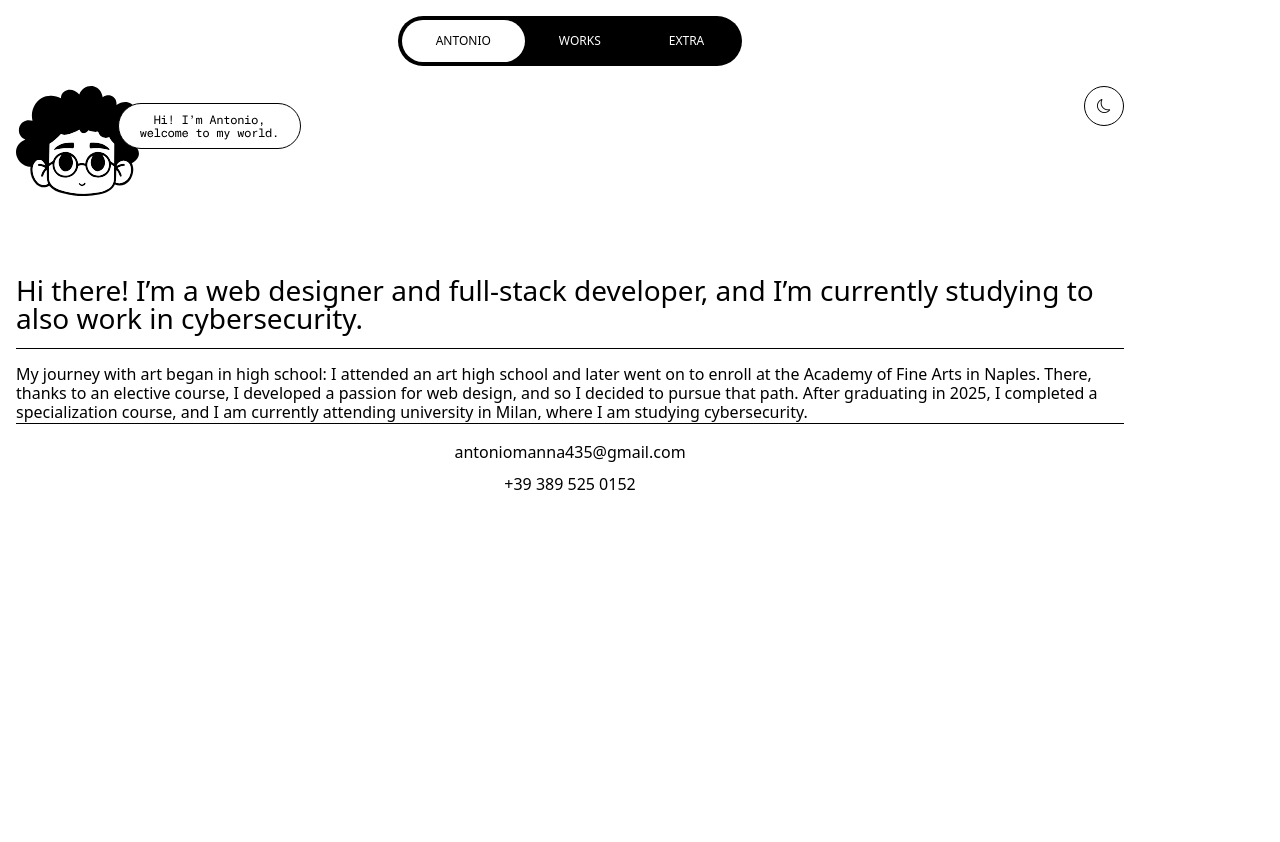
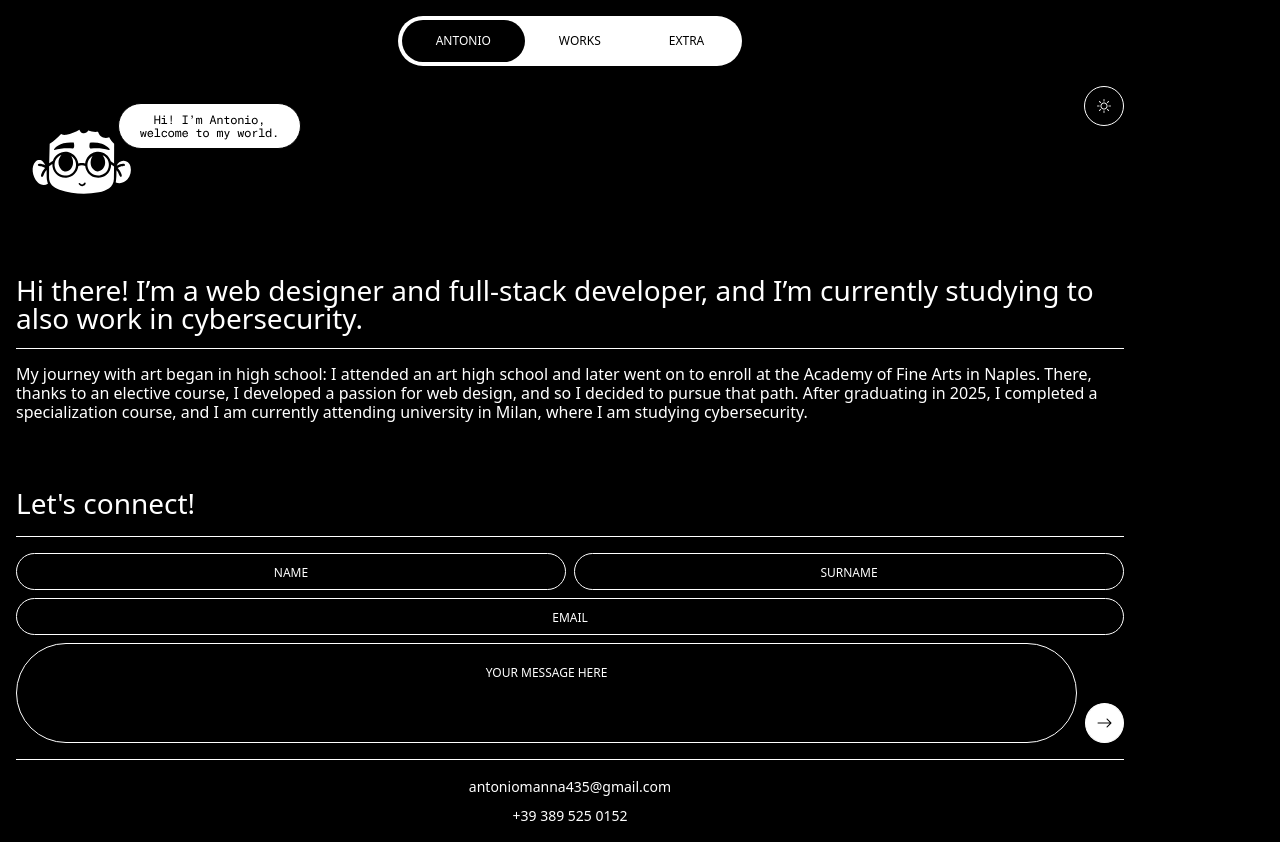
Before and after one commit to Antmnn1/Portfolio, a plain HTML site: page index.html in a window 1280 px wide. Both pictures are taken after a click on the button 1104 px from the left and 106 px from the top of the page. Before the commit the page ends 800 px from the top, so only its background shows below. Drawn offline with nearby package versions, Linux system fonts and the light colour scheme.

Commit message:
form and works page

```diff
--- a/assets/css/styles.css
+++ b/assets/css/styles.css
@@ -1,6 +1,23 @@
+/* variabili dei colori */
+:root {
+  --bg: #ffffff;
+  --fg: #000000;
+}
+
+[data-bs-theme="dark"] {
+  --bg: #000000;
+  --fg: #ffffff;
+}
+
 /* globale */
 *{
   box-sizing: border-box;
+}
+
+body{
+  background-color: var(--bg);
+  color: var(--fg);
+  transition: background-color 0.3s, color 0.3s;
 }
 
 .container{
@@ -8,6 +25,13 @@
   height: fit-content;
   padding: 16px;
   margin: 0;
+}
+
+h2{
+  font-size: 28px;
+  font-weight: 500;
+  letter-spacing: 3%;
+  margin: 0 0 16px 0;
 }
 
 a{
@@ -20,12 +44,18 @@ p{
   margin: 0;
   font-weight: 400;
   line-height: 120%;
-  color: black;
+  color: var(--fg);
+}
+
+input:focus,
+form textarea:focus {
+  outline: none;
+  border: 2px solid var(--fg);
 }
 
 /* header */
 nav{
-  background-color: black;
+  background-color: var(--fg);
   border-radius: 9999px;
   padding: 4px;
   height: 100%;
@@ -35,15 +65,15 @@ nav{
   font-size: 12px;
   letter-spacing: 10%;
   padding: 12px 34px;
-  color: white;
-  background-color: black;
+  color: var(--bg);
+  background-color: var(--fg);
   border-radius: 9999px;
   display: inline-block;
 }
 
 .btn-nav-active{
-  background-color: white;
-  color: black;
+  background-color: var(--bg);
+  color: var(--fg);
 }
 
 /* body */
@@ -53,16 +83,26 @@ nav{
   margin-bottom: 80px;
 }
 
-.dark-light-mode{
+.dark-light-mode, .pulsante-input{
   width: 40px;
   height: 40px;
   border-radius: 100%;
-  border: 1px solid black;
-  background-color: white;
+  border: 1px solid var(--fg);
+  background-color: var(--bg);
+}
+
+.pulsante-input{
+  background-color: var(--fg);
+}
+
+i.bi.bi-arrow-right{
+  color: var(--bg);
+  font-size: 16px;
 }
 
 .dark-light-mode i {
   font-size: 14px;
+  color: var(--fg);
 }
 
 .p-presentazione{
@@ -70,7 +110,7 @@ nav{
   font-weight: 500;
   line-height: 100%;
   padding-bottom: 16px;
-  border-bottom: 1px solid black;
+  border-bottom: 1px solid var(--fg);
 }
 
 #presDue>p:last-of-type{
@@ -79,7 +119,76 @@ nav{
 
 hr{
   margin: 0;
-  color: black;
+  color: var(--fg);
+}
+
+/* works */
+.lavori{
+  font-size: 12px;
+  padding-bottom: 16px;
+  border-bottom: 1px solid var(--fg);
+}
+
+.titoli{
+  gap: 8px;
+}
+
+#contLavori{
+  gap: 32px;
+}
+
+/* form */
+
+#contatti{
+  margin-top: 64px;
+}
+
+form{
+  border-top: 1px solid var(--fg);
+  padding: 16px 0;
+  gap: 8px;
+}
+
+form > div:first-of-type, form > div:last-of-type{
+  gap: 8px;
+}
+
+input{
+  width: 100%;
+  border-radius: 9999px;
+  border: 1px solid var(--fg);
+  background-color: var(--bg);
+  color: var(--fg);
+  text-align: center;
+  font-size: 14px;
+  letter-spacing: 3%;
+  padding: 8px 0;
+  line-height: 0;
+}
+
+input[type="email"] {
+  width: 100%;
+}
+
+form textarea{
+  width: 100%;
+  border-radius: 9999px;
+  border: 1px solid var(--fg);
+  background-color: var(--bg);
+  color: var(--fg);
+  field-sizing: content;
+  min-height: 100px;
+  resize: none;
+  text-align: center;
+  padding: 8px 30px 0 30px;
+}
+
+::placeholder{
+  font-size: 12px;
+  letter-spacing: 10%;
+  color: var(--fg);
+  padding: 12px 0;
+  text-align: center;
 }
 
 /* footer */
@@ -89,12 +198,14 @@ address{
 }
 
 footer{
-  border-top: 1px solid black;
+  border-top: 1px solid var(--fg);
 }
 
 footer a{
-  color: black;
+  color: var(--fg);
   display: inline-block;
+  font-size: 14px;
+  letter-spacing: 3%;
 }
 
 @media (min-width: 576px) {
--- a/index.html
+++ b/index.html
@@ -17,15 +17,15 @@
         <header class="d-flex justify-content-center">
             <nav class="d-flex align-items-center">
                 <a href="index.html" class="btn-nav btn-nav-active">ANTONIO</a>
-                <a href="works.html" class="btn-nav">WORKS</a>
-                <a href="extra.html" class="btn-nav">EXTRA</a>
+                <a href="assets/pages/works.html" class="btn-nav">WORKS</a>
+                <a href="assets/pages/extra.html" class="btn-nav">EXTRA</a>
             </nav>
         </header>
 
         <main>
             <div class="d-flex justify-content-between align-items-start" id="presUno">
                 <img src="assets/img/volto.svg" alt="">
-                <button type="button" class="dark-light-mode d-flex justify-content-center align-items-center"><i
+                <button type="button" class="dark-light-mode d-flex justify-content-center align-items-center" onclick="darkLightMode()"><i
                         class="bi bi-moon"></i></button>
             </div>
 
@@ -37,6 +37,21 @@
                     for web design, and so I decided to pursue that path. After graduating in 2025, I completed a
                     specialization course, and I am currently attending university in Milan, where I am studying
                     cybersecurity.</p>
+            </div>
+
+            <div id="contatti">
+                <h2>Let's connect!</h2>
+                <form action="" class="d-flex flex-column">
+                    <div class="d-flex justify-content-between">
+                        <input type="text" name="" id="" placeholder="NAME">
+                        <input type="text" name="" id="" placeholder="SURNAME">
+                    </div>
+                    <input type="email" name="" id="" placeholder="EMAIL">
+                    <div class="d-flex align-items-end justify-content-between">
+                        <textarea name="" id="" placeholder="YOUR MESSAGE HERE"></textarea>
+                        <button type="submit" class="pulsante-input"><i class="bi bi-arrow-right"></i></button>
+                    </div>
+                </form>
             </div>
         </main>
 
@@ -51,6 +66,19 @@
     <script type="module" src="https://cdn.jsdelivr.net/npm/bootstrap@6.0.0-alpha.1/dist/js/bootstrap.bundle.min.js"
         integrity="sha384-1a/pXj49ZQ1aHEmrJ+gMw1otqoVsYwlEnlD8mIfY2TV03r20Y0CN7uqx1tQogjPL"
         crossorigin="anonymous"></script>
+
+    <script>
+    function darkLightMode() {
+        const html = document.documentElement;
+        const eScuro = html.getAttribute('data-bs-theme') === 'dark';
+
+        html.setAttribute('data-bs-theme', eScuro ? 'light' : 'dark');
+
+        const icona = document.querySelector('.dark-light-mode i');
+        icona.classList.toggle('bi-moon', eScuro);
+        icona.classList.toggle('bi-sun', !eScuro);
+    }
+</script>
 </body>
 
 </html>
```
Also changed, not shown: assets/pages/works.html (added, +91 -0 lines), assets/pages/extra.html (added).
